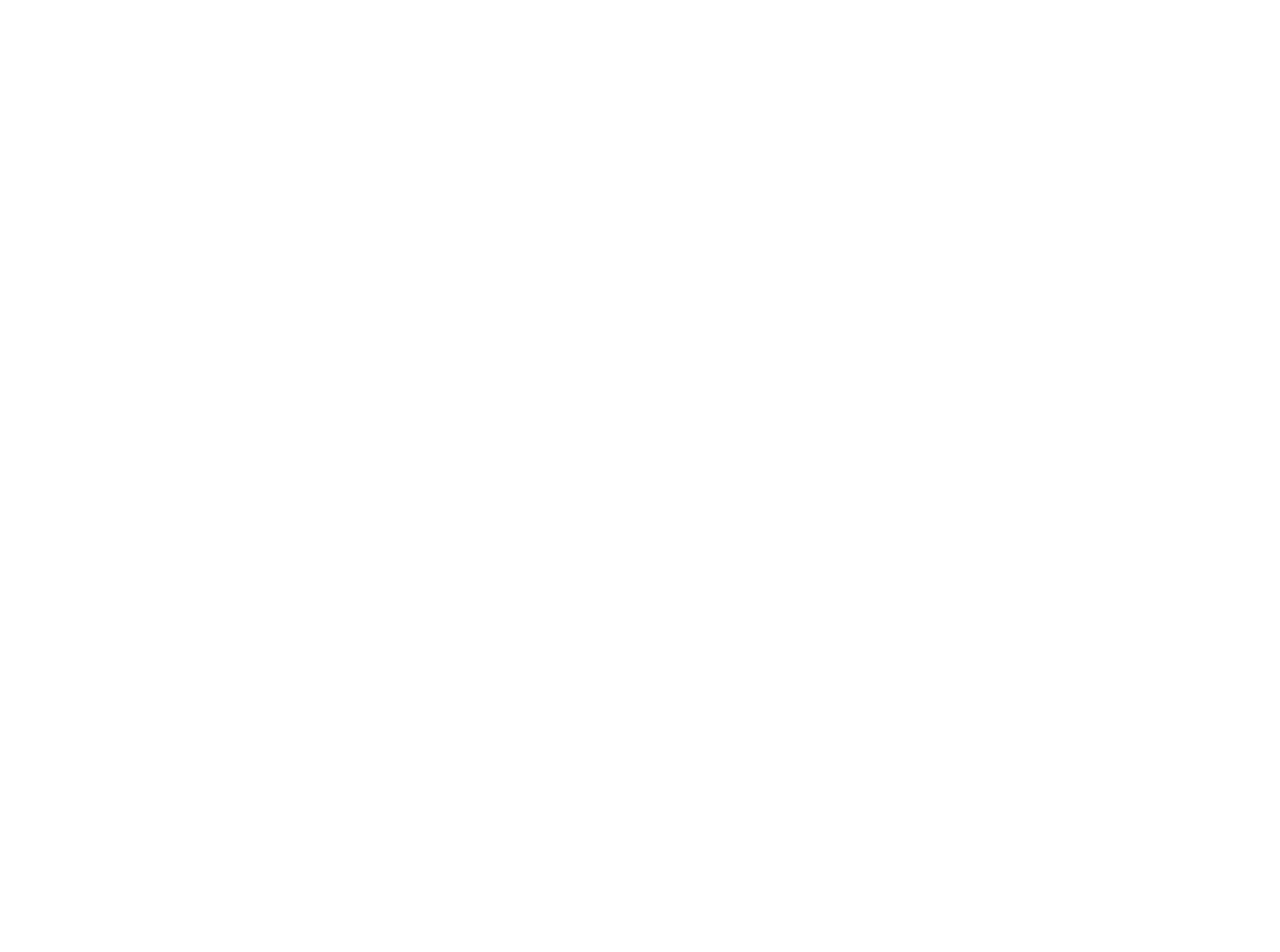
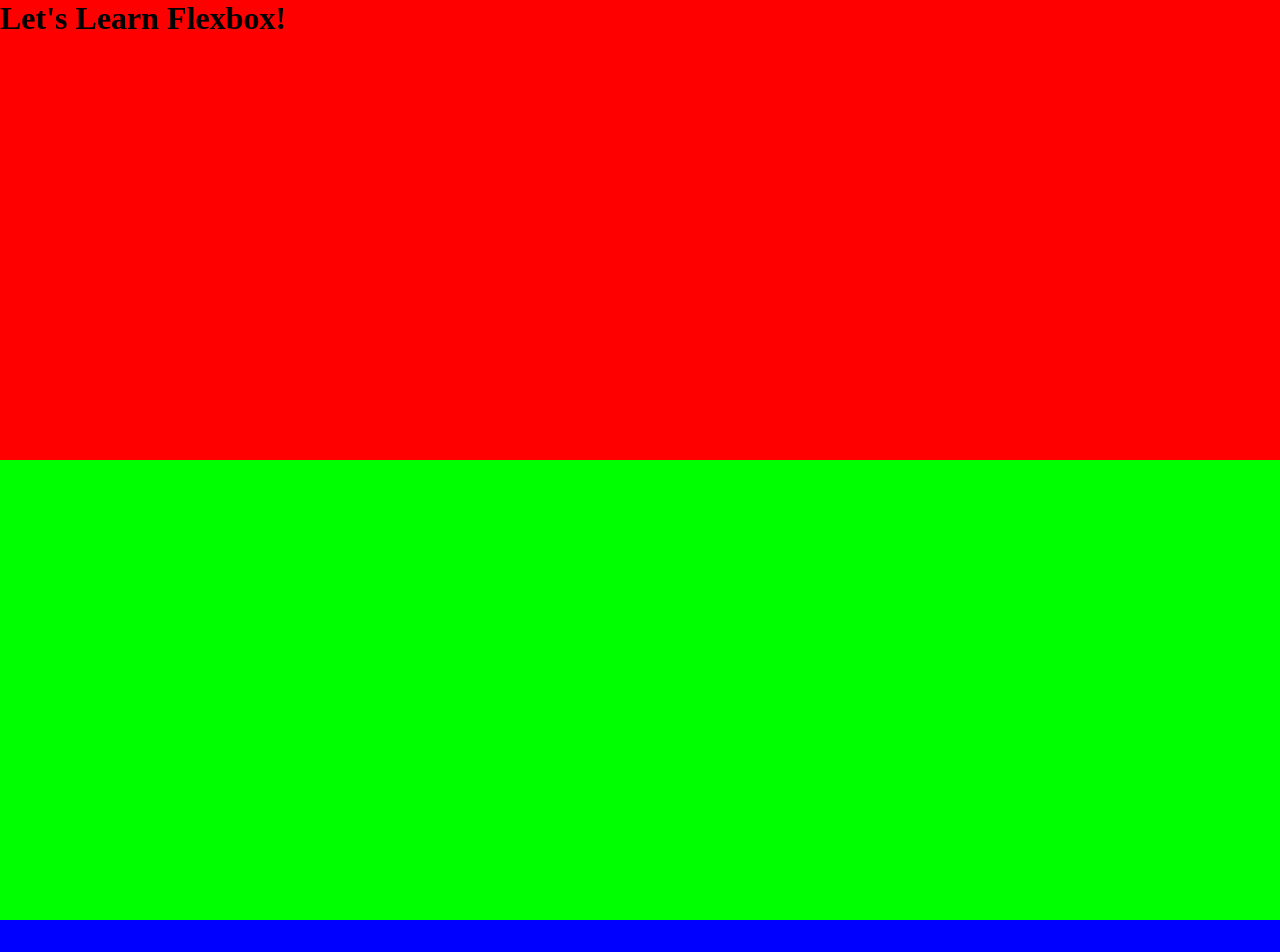
Before and after one commit to MartinDavis3/Learn-Flex, a plain HTML site: page index.html in a window 1280 px wide. Shown: the top 952 px of the page. Before the commit the page ends 800 px from the top, so only its background shows below. Drawn offline with Linux system fonts and the light colour scheme.

Commit message:
Initial box structure with coloured backgrounds

```diff
--- a/css/main.css
+++ b/css/main.css
@@ -0,0 +1,46 @@
+/* main.css */
+
+* {
+    box-sizing: border-box;
+    margin: 0;
+    padding: 0;
+}
+
+/* Flex continer (does not need to be body! Just used in this example). */
+.flexbox {
+    display: flex;
+    flex-direction: row;
+    flex-wrap: wrap;
+}
+
+/* Flex items. */
+.flex-item {
+    display: block;
+    width: 100%;
+    height: 460px;
+
+}
+
+.item-1 {
+    background: rgba(255, 0, 0, 1)
+}
+
+.item-2 {
+    background: rgba(0, 255, 0, 1)
+}
+
+.item-3 {
+    background: rgba(0, 0, 255, 1)
+}
+
+.item-4 {
+    background: rgba(255, 0,255, 1)
+}
+
+.item-5{
+    background: rgba(0, 255, 255, 1)
+}
+
+.item-6 {
+    background: rgba(255, 255, 0, 1)
+}
--- a/index.html
+++ b/index.html
@@ -10,6 +10,12 @@
         <link rel="stylesheet" href="./css/main.css">
          <script src="./js/scripts.js"></script>
    </head>
-    <body>
+    <body class="flexbox">
+        <h1 class="flex-item item-1">Let's Learn Flexbox!</h1>
+        <div class="flex-item item-2" role="presentation"></div>
+        <div class="flex-item item-3" role="presentation"></div>
+        <div class="flex-item item-4" role="presentation"></div>
+        <div class="flex-item item-5" role="presentation"></div>
+        <div class="flex-item item-6" role="presentation"></div>
     </body>
 </html>
```
